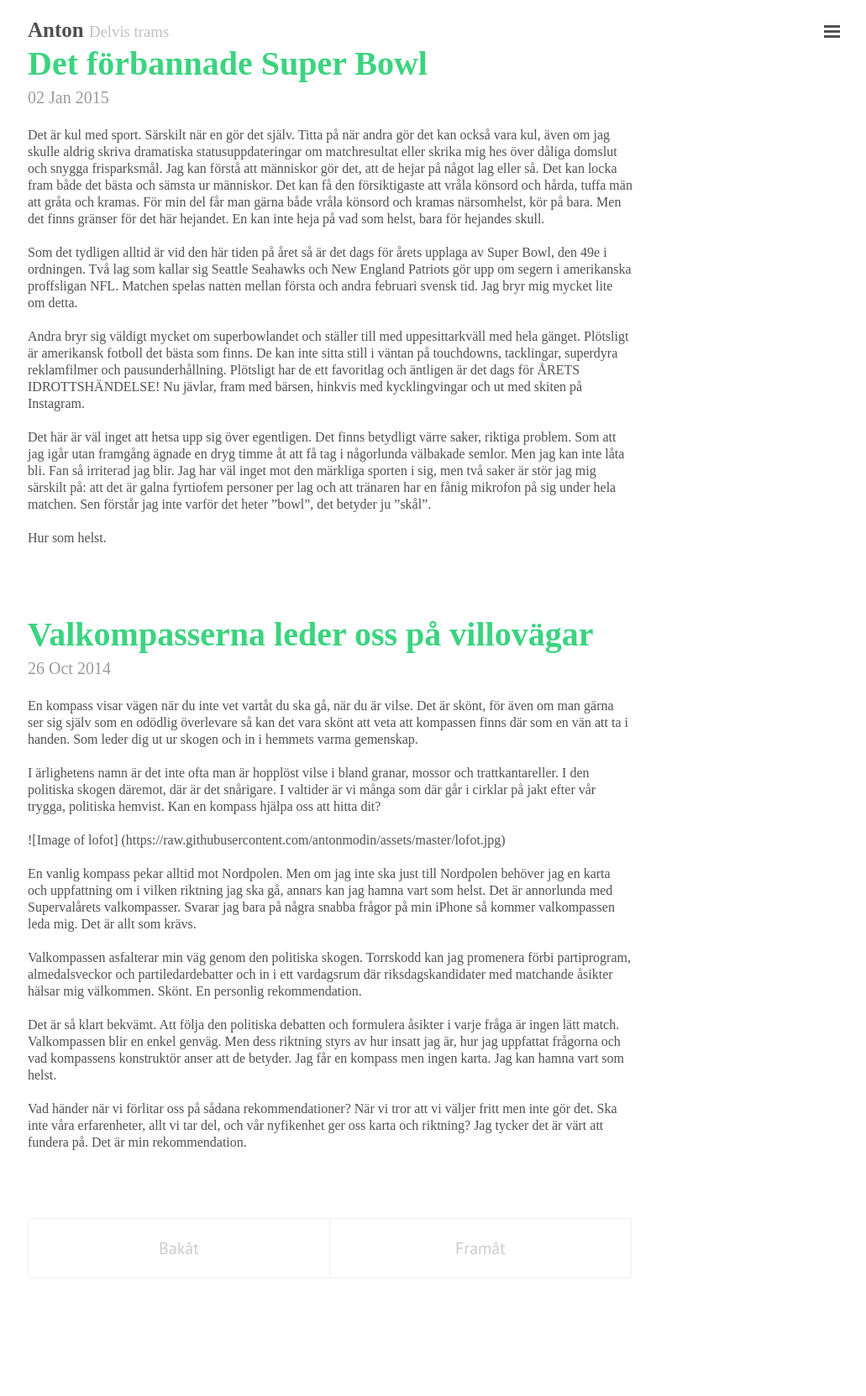
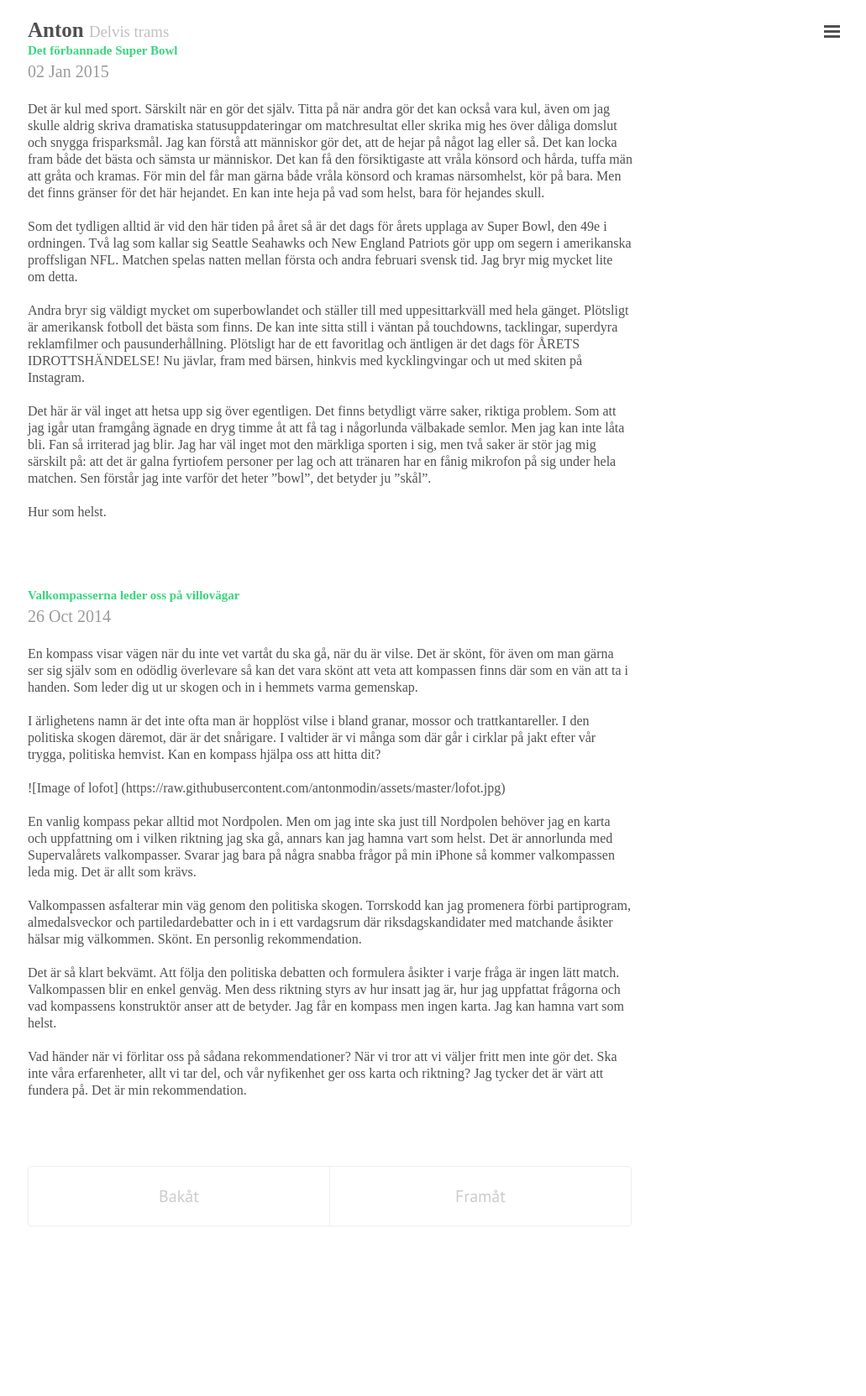
Before and after one commit to antonmodin/jekyllsite, a Jekyll site: the page built from index.html, in a window 1280 px wide. Shown: the whole page at 84% size, without its empty margins (247-1278 px from the left). Built offline with Jekyll 4.4.1, drawn with Linux system fonts in a browser that asks for light colours; Markdown is read by kramdown in place of the engine named in the settings; the list of posts is cut into pages by our own code; after the commit the page ends 1601 px from its top, so only the background shows below that.

Commit message:
Update lanyon.css

```diff
--- a/public/css/lanyon.css
+++ b/public/css/lanyon.css
@@ -68,6 +68,8 @@ p {
 }
 h1, h2, h3, h4, h5, h6 {
     color: rgb(59,212,127);
+}
+h1 { font-size: 75%;
 }
 /*
  * Wrapper
```
